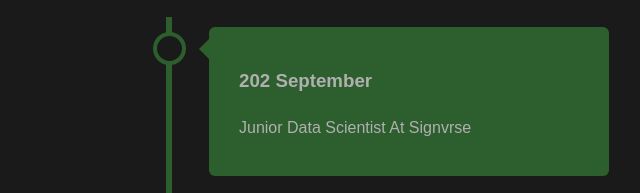
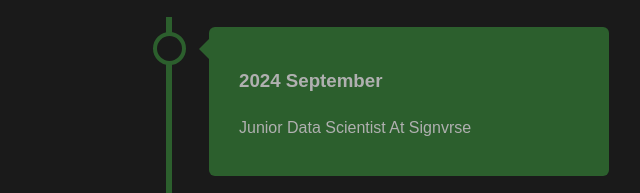
Before and after one commit to 1997MarsRover/1997MarsRover.github.io, a plain HTML site: page index.html in a window 1280 px wide. Shown: the part 1389-1582 px from the top of the page, 471-1111 px from the left. Drawn offline with Linux system fonts and the light colour scheme.

Commit message:
add new changes2

```diff
--- a/index.html
+++ b/index.html
@@ -190,7 +190,7 @@
           <div class="timeline">
             <div class="timeline-item right">
               <div class="timeline-content">
-                  <h3>202 September</h3>
+                  <h3>2024 September</h3>
                   <p>Junior Data Scientist At Signvrse</p>
               </div>
           </div>
```
